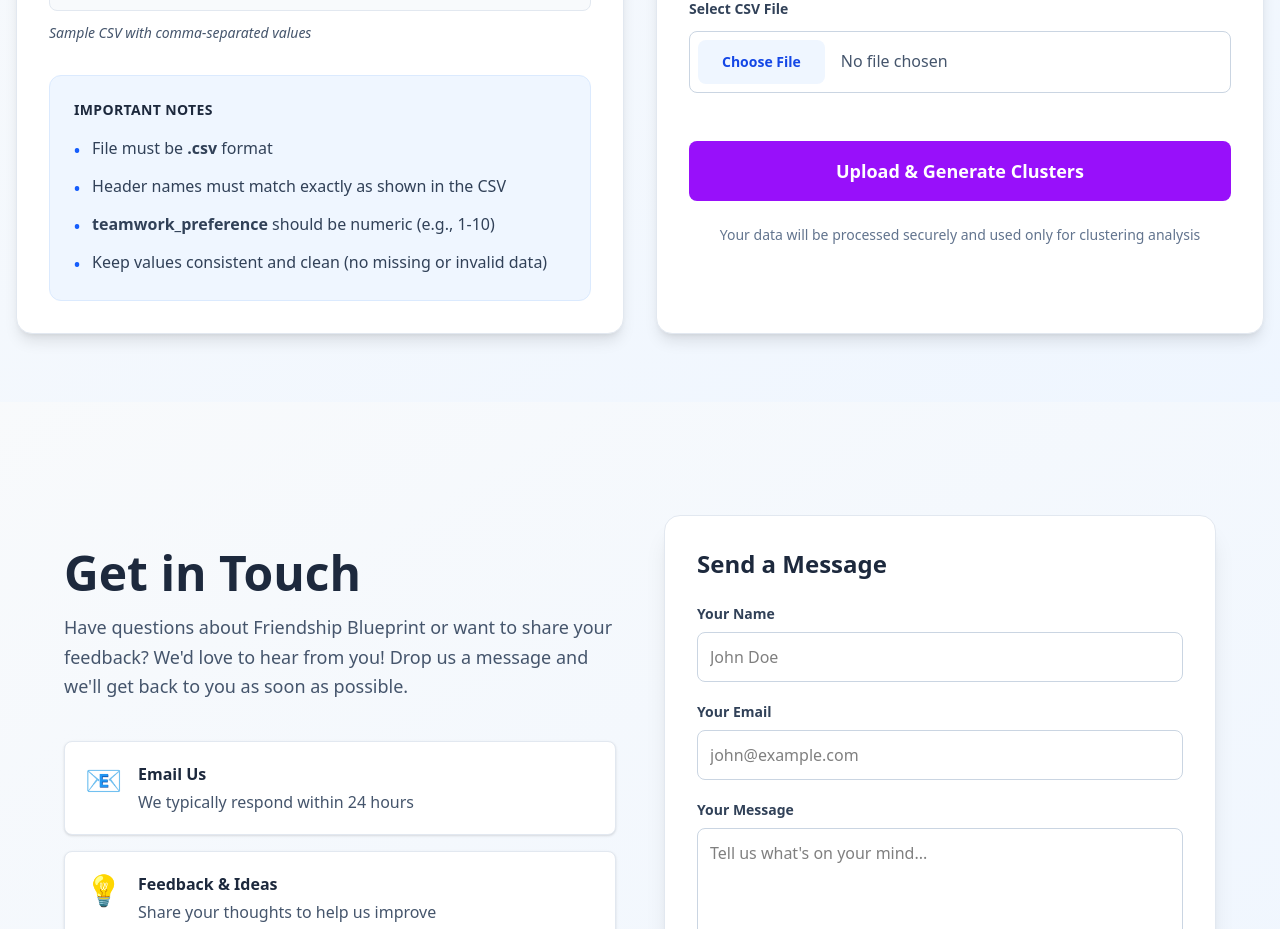
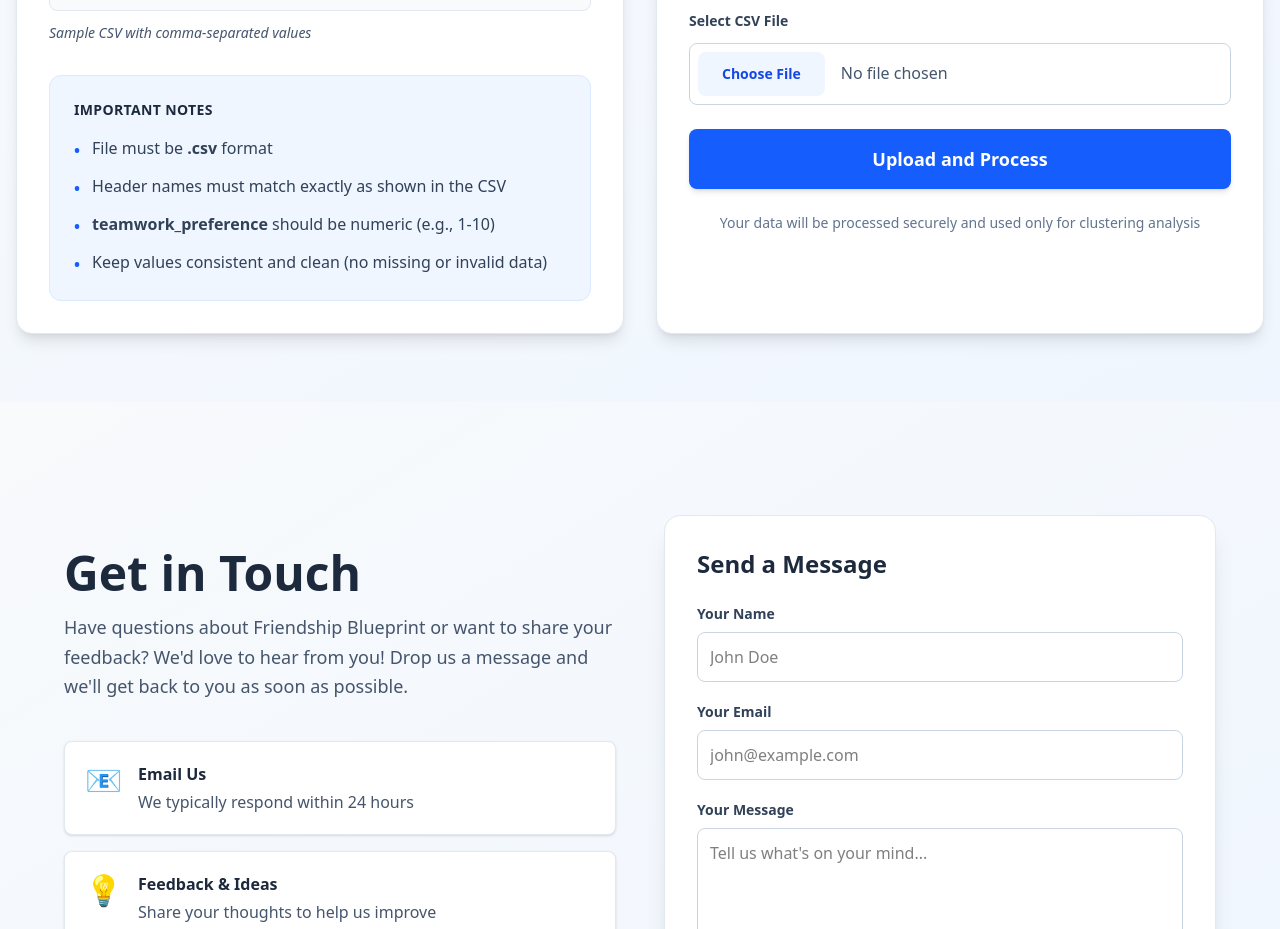
Before and after one commit to debasishghosh-lab/Friendship-blueprint, a React (Vite) app: page / in a window 1280 px wide. Shown: the part 1160-2089 px from the top of the page. Built offline with nearby package versions, Linux system fonts and the light colour scheme.

Commit message:
changed dist

```diff
--- a/src/Upload.jsx
+++ b/src/Upload.jsx
@@ -143,14 +143,42 @@ function Upload() {
               {/* Upload Button */}
               {/* Upload Button */}
               <button
-              onClick={handleUpload}
-              disabled={isProcessing}
-              className={`mt-6 w-full text-white px-6 py-4 rounded-lg font-semibold text-lg transition ${
-                isProcessing ? "bg-purple-300" : "bg-purple-600 hover:bg-purple-700"
-              }`}
-            >
-              {isProcessing ? "Processing..." : "Upload & Generate Clusters"}
-            </button>
+                onClick={handleUpload}
+                disabled={isProcessing}
+                className={`w-full text-white px-6 py-4 rounded-lg font-semibold text-lg transition-all duration-200 shadow-md focus:outline-none focus:ring-4 focus:ring-blue-300 ${
+                  isProcessing
+                    ? 'bg-blue-400 cursor-not-allowed'
+                    : 'bg-blue-600 hover:bg-blue-700 active:bg-blue-800 hover:shadow-lg transform hover:-translate-y-0.5'
+                }`}
+              >
+                {isProcessing ? (
+                  <span className="flex items-center justify-center gap-3">
+                    <svg
+                      className="animate-spin h-5 w-5 text-white"
+                      xmlns="http://www.w3.org/2000/svg"
+                      fill="none"
+                      viewBox="0 0 24 24"
+                    >
+                      <circle
+                        className="opacity-25"
+                        cx="12"
+                        cy="12"
+                        r="10"
+                        stroke="currentColor"
+                        strokeWidth="4"
+                      ></circle>
+                      <path
+                        className="opacity-75"
+                        fill="currentColor"
+                        d="M4 12a8 8 0 018-8V0C5.373 0 0 5.373 0 12h4zm2 5.291A7.962 7.962 0 014 12H0c0 3.042 1.135 5.824 3 7.938l3-2.647z"
+                      ></path>
+                    </svg>
+                    <span>Processing...</span>
+                  </span>
+                ) : (
+                  'Upload and Process'
+                )}
+              </button>
               {/* Helper Text */}
               <p className="mt-6 text-center text-sm text-slate-500">
                 Your data will be processed securely and used only for clustering analysis
```
Also changed, not shown: 5 other files (tests, documents, lock files or other folders).
